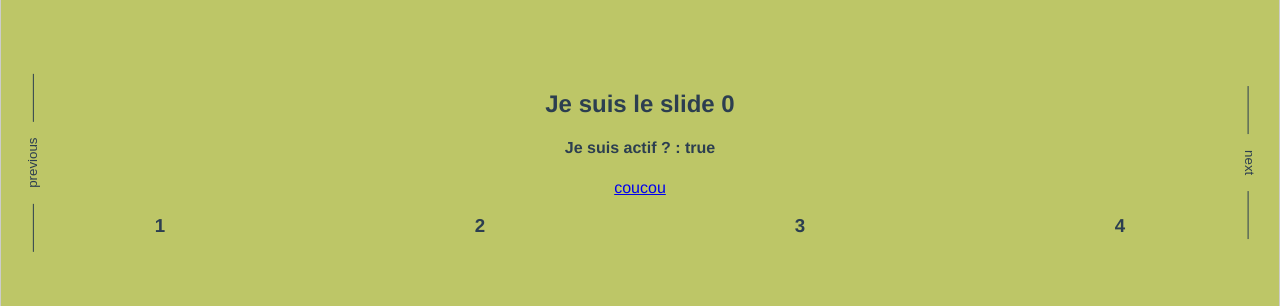
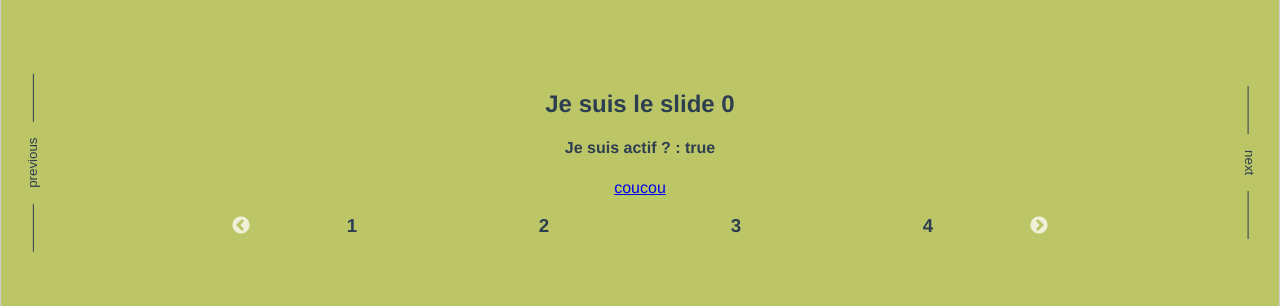
Before and after one commit to botmaster/test-page-scroll-effect, a Vue app: page / in a window 1280 px wide. Shown: the part 276-582 px from the top of the page. Built offline with nearby package versions, Linux system fonts and the light colour scheme.

Commit message:
Test Slick Carousel in slide item

```diff
--- a/src/components/SlideComponent.vue
+++ b/src/components/SlideComponent.vue
@@ -1,14 +1,17 @@
 <template>
-    <div class="slide-component" :style="'backgroundColor:' + values.backgroundColor">
-        <div style="flex: 0 0 auto; overflow: hidden; min-width: 0;">
+    <div
+        class="slide-component"
+        :style="'backgroundColor:' + values.backgroundColor"
+    >
+        <div style="flex: 0 0 auto; min-width: 0;">
             <h2>Je suis le slide {{ index }}</h2>
             <h4>Je suis actif ? : {{ isActive }}</h4>
             <a href="http://www.lahautesociete.com">coucou</a>
-            <div style="width: 100vw">
+            <div style="width: 60vw">
                 <div
                     :id="'slider' + index"
                     data-slick='{"slidesToShow": 4, "slidesToScroll": 4}'
-                    style="overflow: hidden;"
+                    style="overflow: visible;"
                 >
                     <div><h3>1</h3></div>
                     <div><h3>2</h3></div>
@@ -17,6 +20,8 @@
                     <div><h3>5</h3></div>
                     <div><h3>6</h3></div>
                     <div><h3>7</h3></div>
+                    <div><h3>8</h3></div>
+                    <div><h3>9</h3></div>
                 </div>
             </div>
         </div>
@@ -31,8 +36,10 @@
  * Time: 16:47
  */
 
-import { TweenMax, Sine } from "gsap/all";
-const plugins = [Sine]; //eslint-disable-line
+import { TweenMax } from "gsap/TweenMaxBase";
+import { Sine } from "gsap/EasePack";
+import { CSSPlugin } from "gsap/CSSPlugin";
+const plugins = [Sine, CSSPlugin]; //eslint-disable-line
 
 import Slick from "slick-carousel"; //eslint-disable-line
 
@@ -147,7 +154,7 @@ export default {
 <style lang="scss">
 .slide-component {
     z-index: 0;
-    overflow: hidden;
+    //overflow: hidden;
     position: absolute;
     top: 0;
     right: 0;
--- a/src/main.js
+++ b/src/main.js
@@ -3,7 +3,7 @@ import App from "./App.vue";
 import router from "./router";
 import store from "./store";
 
-window.$ = window.jQuery = require("jquery");
+//window.$ = window.jQuery = require("jquery");
 
 import "../node_modules/slick-carousel/slick/slick.scss";
 import "../node_modules/slick-carousel/slick/slick-theme.scss";
--- /dev/null
+++ b/vue.config.js
@@ -0,0 +1,13 @@
+const webpack = require("webpack");
+module.exports = {
+    configureWebpack: {
+        plugins: [
+            new webpack.ProvidePlugin({
+                $: "jquery",
+                jquery: "jquery",
+                "window.jQuery": "jquery",
+                jQuery: "jquery"
+            })
+        ]
+    }
+};
```
Also changed, not shown: .eslintrc.js.
